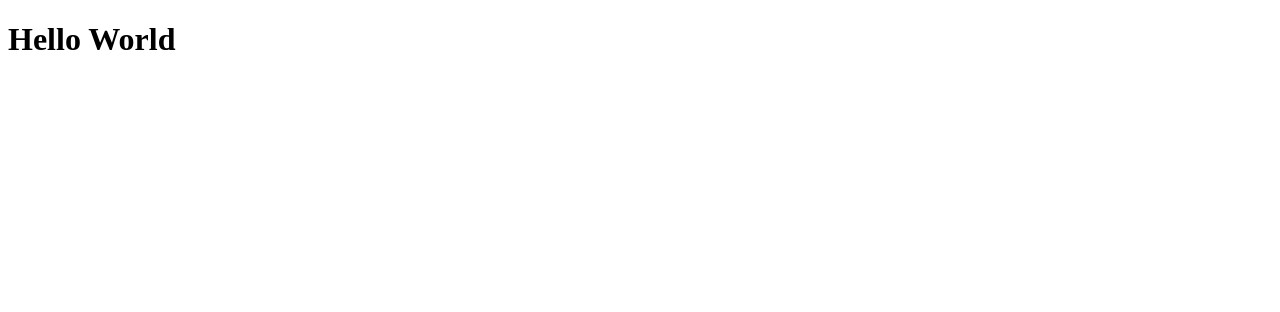
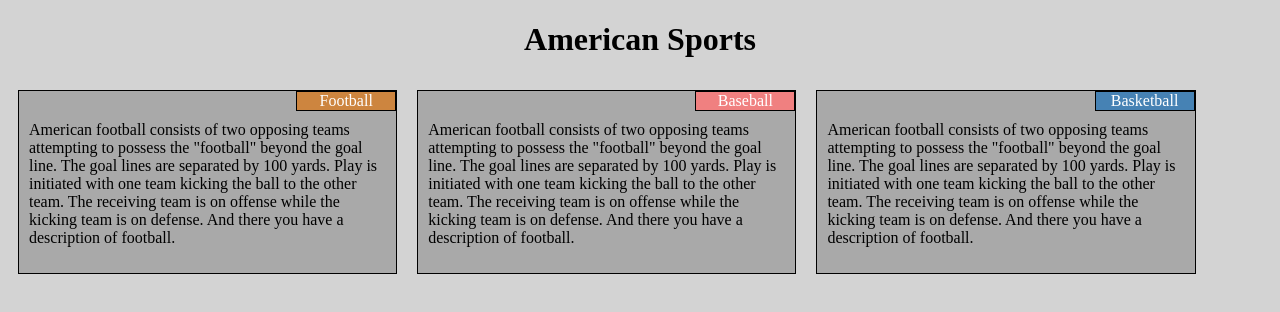
Before and after one commit to Moirke/html-css-javascript-coursera-assginments, a plain HTML site: page module-2-solution/index.html in a window 1280 px wide. Drawn offline with Linux system fonts and the light colour scheme.

Commit message:
Looks about done with few hacks to think about

```diff
--- /dev/null
+++ b/module-2-solution/css/styles.css
@@ -0,0 +1,88 @@
+
+* {
+	box-sizing: border-box;
+}
+
+body {
+	background-color: lightgrey;
+	font-family: 	"Times New Roman", Times, serif;
+	font-size: 	10;
+}
+
+h1 {
+	text-align: center;
+	width: 100%;
+}
+
+section {
+	clear: right;
+}
+
+p {
+	padding: 10px;
+}
+.row {
+	width: 100%;
+	display: table;
+}
+
+/* Define a section class for housing configuration not specific to the actual screen size - probably should pick a better name than section
+   but leaving it for now. */
+.section {
+	float: left;
+	border: 1px solid black;
+	background-color: darkgrey;
+	padding: 0px;
+	margin: 10px;
+}
+
+.section-title {
+	float: right;
+	border: 1px solid black;
+	width: 100px;
+	height: 20px;
+	text-align: center;
+	padding: 0px;
+	color: white;
+}
+
+.section-title1{
+	background-color: peru;
+}
+
+.section-title2{
+	background-color: lightcoral;
+}
+
+.section-title3{
+	background-color: steelblue;
+}
+
+
+/* Define media queries - things specific to screen size */
+@media (min-width: 992px) {
+	.section-lg {
+		display: table-cell;
+		width: 30%;
+	}
+}
+
+@media (min-width: 768px) and (max-width: 991px) {
+	.section-md {
+		display: table-cell;
+		width: 45%;
+	}
+
+	/* Kind of a hack to force the bottom element to full size ... might be worth reviewing the section on negative margin again*/
+	.section-md-bottom {
+		display: table-cell;
+		width: calc(90% + 20px);
+	}
+}
+
+@media (max-width: 767px) {
+	.section-sm {
+		display: table-cell;
+		width: 90%;
+	}
+}
--- a/module-2-solution/index.html
+++ b/module-2-solution/index.html
@@ -1,8 +1,25 @@
 <!DOCTYPE html>
 <html>
 <head>
-<meta charset="utf-8">
-<title>Module 2 Assginment</title>
+	<meta charset="utf-8">
+	<meta name="viewport" content="width=device-width, initial-scale=1">
+	<title>Module 2 Assginment</title>
+	<link rel="stylesheet" href="css/styles.css">
+</head>
+
 <body>
-<h1> Hello World</h1>
+	<h1>American Sports</h1>
+
+	<div class="row">
+		<div class="section-lg section-md section-sm section"><div class="section-title section-title1">Football</div>
+			<section><p>American football consists of two opposing teams attempting to possess the "football" beyond the goal line. The goal lines are separated by 100 yards. Play is initiated with one team kicking the ball to the other team. The receiving team is on offense while the kicking team is on defense. And there you have a description of football.</p></section>
+		</div>
+		<div class="section-lg section-md section-sm section"><div class="section-title section-title2">Baseball</div>
+			<section><p>American football consists of two opposing teams attempting to possess the "football" beyond the goal line. The goal lines are separated by 100 yards. Play is initiated with one team kicking the ball to the other team. The receiving team is on offense while the kicking team is on defense. And there you have a description of football.</p></section>
+		</div>
+		<div class="section-lg section-md-bottom section-sm section"><div class="section-title section-title3">Basketball</div>
+			<section><p>American football consists of two opposing teams attempting to possess the "football" beyond the goal line. The goal lines are separated by 100 yards. Play is initiated with one team kicking the ball to the other team. The receiving team is on offense while the kicking team is on defense. And there you have a description of football.</p></section>
+		</div>
+	</div>
+
 </body>
```
